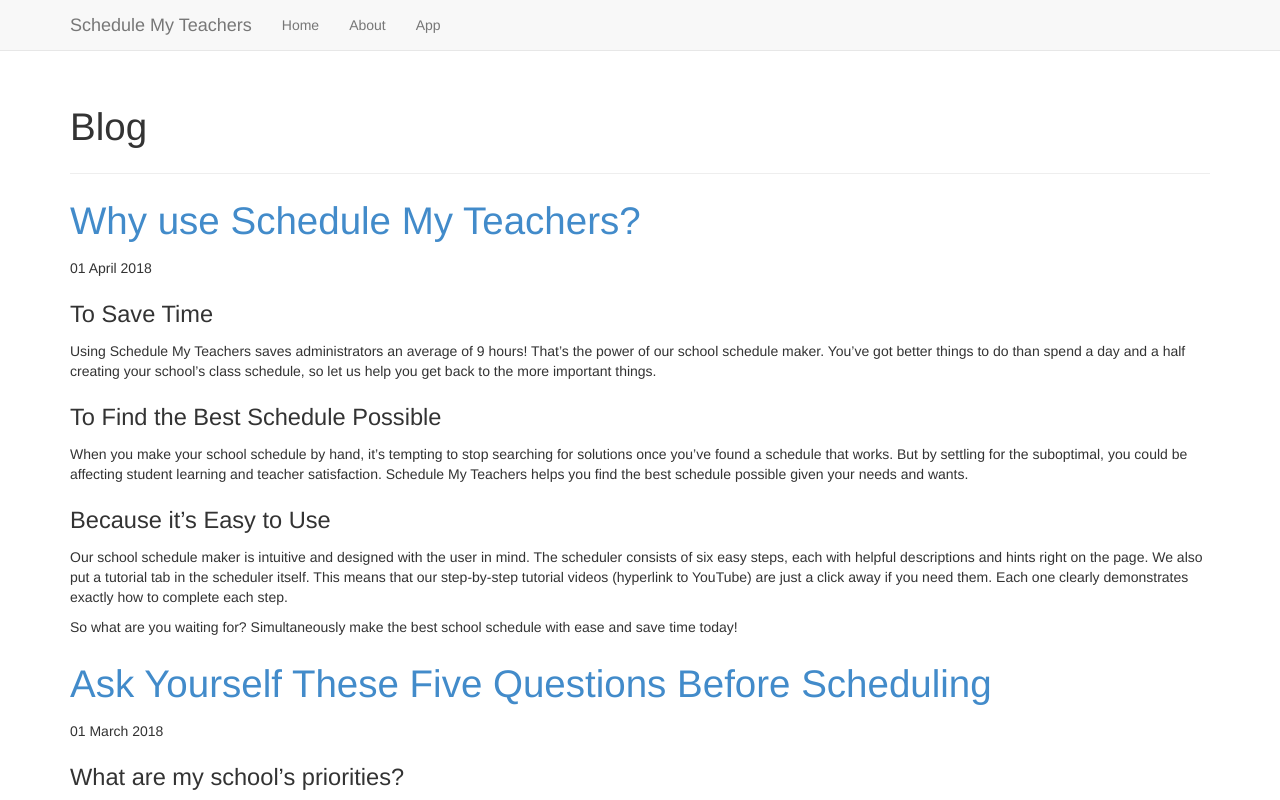
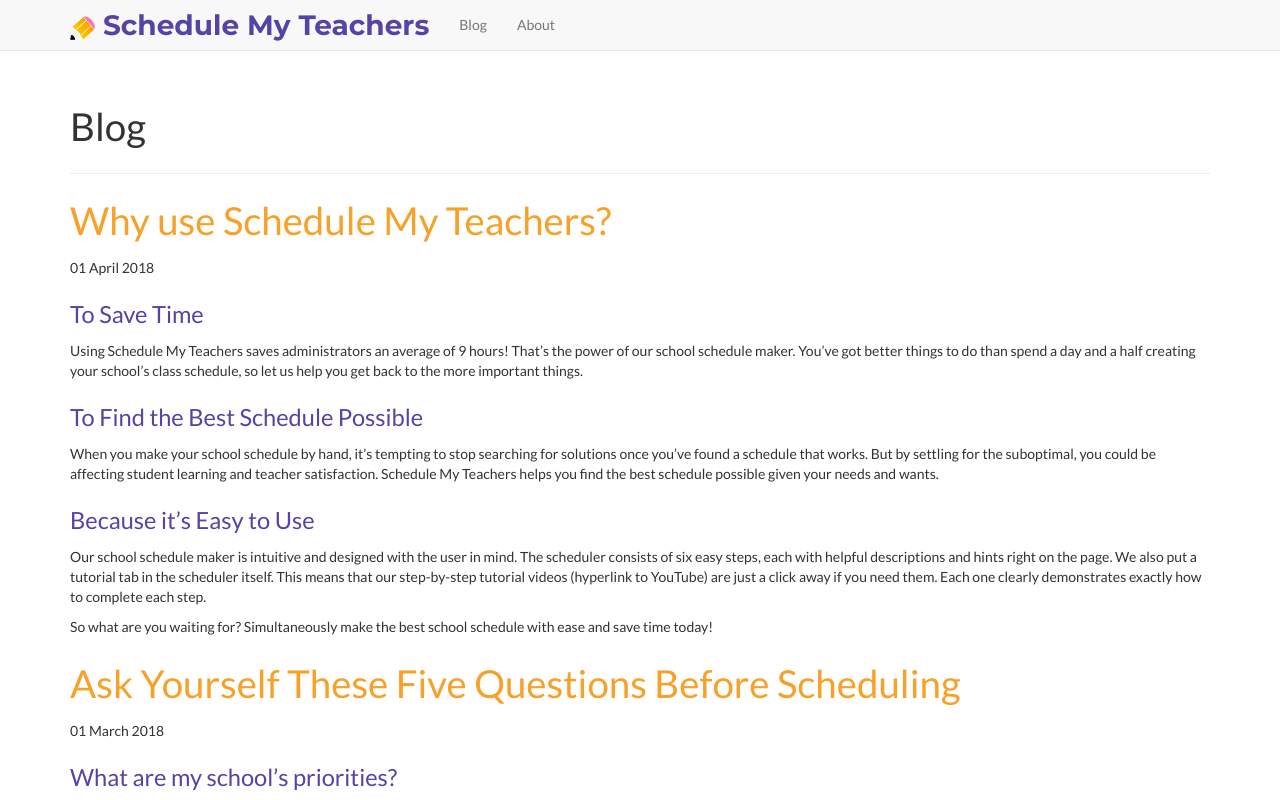
Before and after one commit to ScheduleMyTeachers/ScheduleMyTeachers.github.io, a plain HTML site: page index.html in a window 1280 px wide. Shown: the top 800 px of the page. Drawn offline with Linux system fonts and the light colour scheme.

Commit message:
Generated by gradle-git-publish

```diff
--- a/css/base.css
+++ b/css/base.css
@@ -1,3 +1,5 @@
+@import url('https://fonts.googleapis.com/css?family=Lato|Montserrat:400,700');
+
 /* Sticky footer styles
 -------------------------------------------------- */
 
@@ -50,3 +52,22 @@
 /*code {
   font-size: 80%;
 }*/
+
+h2, h3, h4, h5, h6 {
+  color: #5543A5;
+}
+
+a, a:hover {
+  color: #f7a128;
+}
+
+body {
+  font-family: 'Lato', sans-serif;
+}
+
+.navbar-default .navbar-brand {
+  color: #5543A5;
+  font-size: 2em;
+  font-family: 'Montserrat', sans-serif;
+  font-weight: 700;
+}
--- a/feed.xml
+++ b/feed.xml
@@ -6,8 +6,8 @@
     <atom:link href="https://blog.schedulemyteachers.com/feed.xml" rel="self" type="application/rss+xml" />
     <description>JBake Bootstrap Template</description>
     <language>en-gb</language>
-    <pubDate>Sat, 14 Apr 2018 15:11:34 -0500</pubDate>
-    <lastBuildDate>Sat, 14 Apr 2018 15:11:34 -0500</lastBuildDate>
+    <pubDate>Sat, 14 Apr 2018 22:43:55 -0500</pubDate>
+    <lastBuildDate>Sat, 14 Apr 2018 22:43:55 -0500</lastBuildDate>
 
     <item>
       <title>Why use Schedule My Teachers?</title>
--- a/index.html
+++ b/index.html
@@ -40,13 +40,12 @@
             <span class="icon-bar"></span>
             <span class="icon-bar"></span>
           </button>
-          <a class="navbar-brand" href="/">Schedule My Teachers</a>
+          <a class="navbar-brand" href="https://schedulemyteachers.com"><img src="images/logo_pencil_only.png" width="25px" alt="Schedule My Teachers - a school schedule maker for K-8"> Schedule My Teachers</a>
         </div>
         <div class="navbar-collapse collapse">
           <ul class="nav navbar-nav">
-            <li><a href="index.html">Home</a></li>
+            <li><a href="index.html">Blog</a></li>
             <li><a href="about.html">About</a></li>
-            <li><a href="https://schedulemyteachers.com">App</a></li>
           </ul>
         </div><!--/.nav-collapse -->
       </div>
```
Also changed, not shown: about.html (+2 -3 lines), archive.html (+2 -3 lines), blog/2018/03/five-questions-before-scheduling.html (+2 -3 lines), blog/2018/04/why-schedule-my-teachers.html (+2 -3 lines), favicon.ico, images/logo_pencil_only.png (added).
